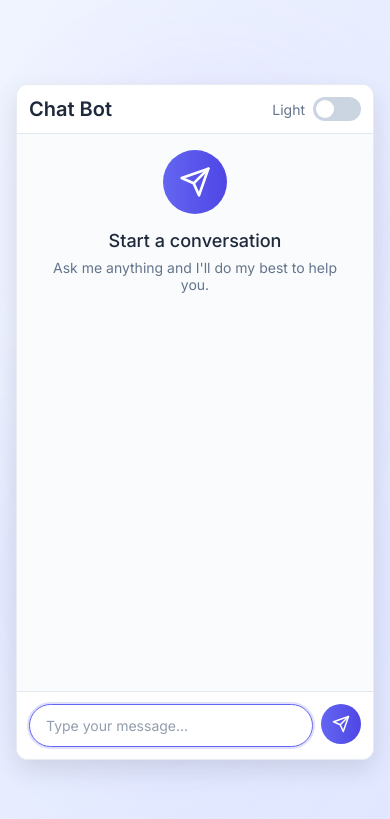
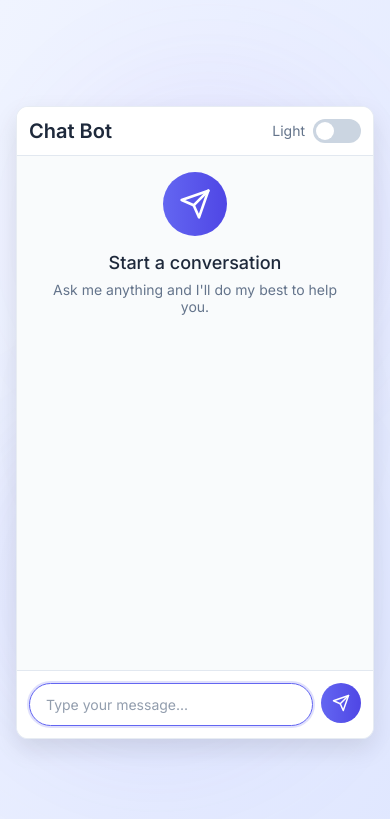
Before and after one commit to ashleyalmeida07/Chat-bot-, a Flask app: page / in a window 390 px wide. Shown: the top 819 px of the page. Run offline with Flask 3, Linux system fonts and the light colour scheme.

Commit message:
Update style.css

```diff
--- a/chat bot/static/style.css
+++ b/chat bot/static/style.css
@@ -396,7 +396,7 @@
         /* Responsive styles */
         @media (max-width: 640px) {
             .chat-container {
-                height: 80vh;
+                height: 75vh;
                 border-radius: 12px;
             }
 
```
